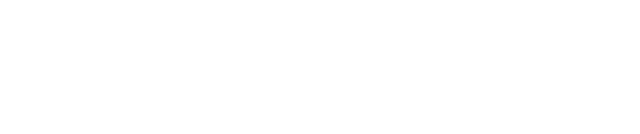
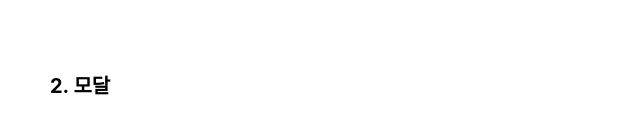
Before and after one commit to jy617lee/ozys, a React (Create React App) app: page / in a window 1280 px wide. Shown: the part 224-358 px from the top of the page, without its empty margins (0-640 px from the left). Built offline with nearby package versions, Linux system fonts and the light colour scheme.

Commit message:
chore: add recoil

```diff
--- a/src/App.tsx
+++ b/src/App.tsx
@@ -28,6 +28,10 @@ function App() {
             setSelectedToken(TOKENS[index]);
           }}
         />
+      </Container>
+
+      <Container>
+        <Title>2. 모달</Title>
       </Container>
     </div>
   );
--- a/src/components/Dropdown.tsx
+++ b/src/components/Dropdown.tsx
@@ -1,4 +1,4 @@
-import React, { useState, useRef, useEffect, ReactNode, useMemo } from "react";
+import React, { useState, useRef, useEffect, ReactNode } from "react";
 import styled from "styled-components";
 import { MdArrowDropDown } from "react-icons/md";
 
```
Also changed, not shown: src/components/popup/PopUpA.tsx (added), src/components/popup/PopUpB.tsx (added), src/components/popup/PopUpC.tsx (added).
